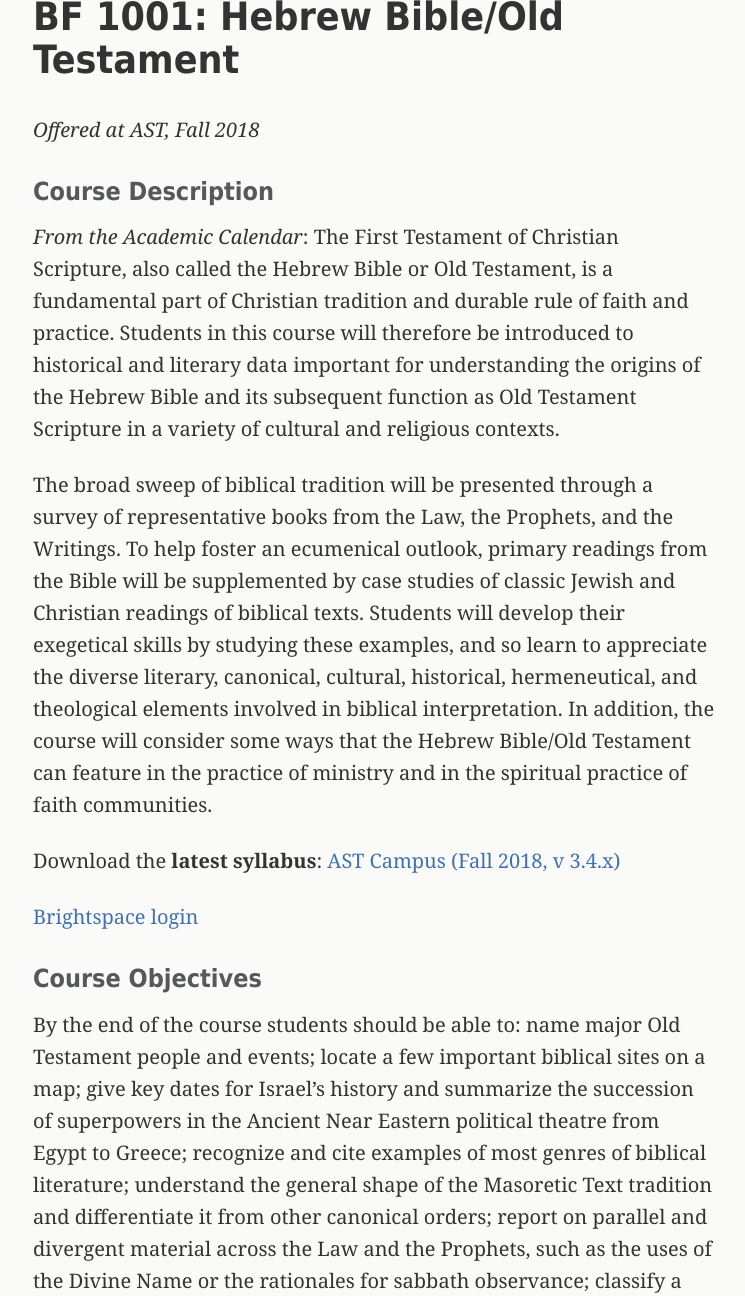
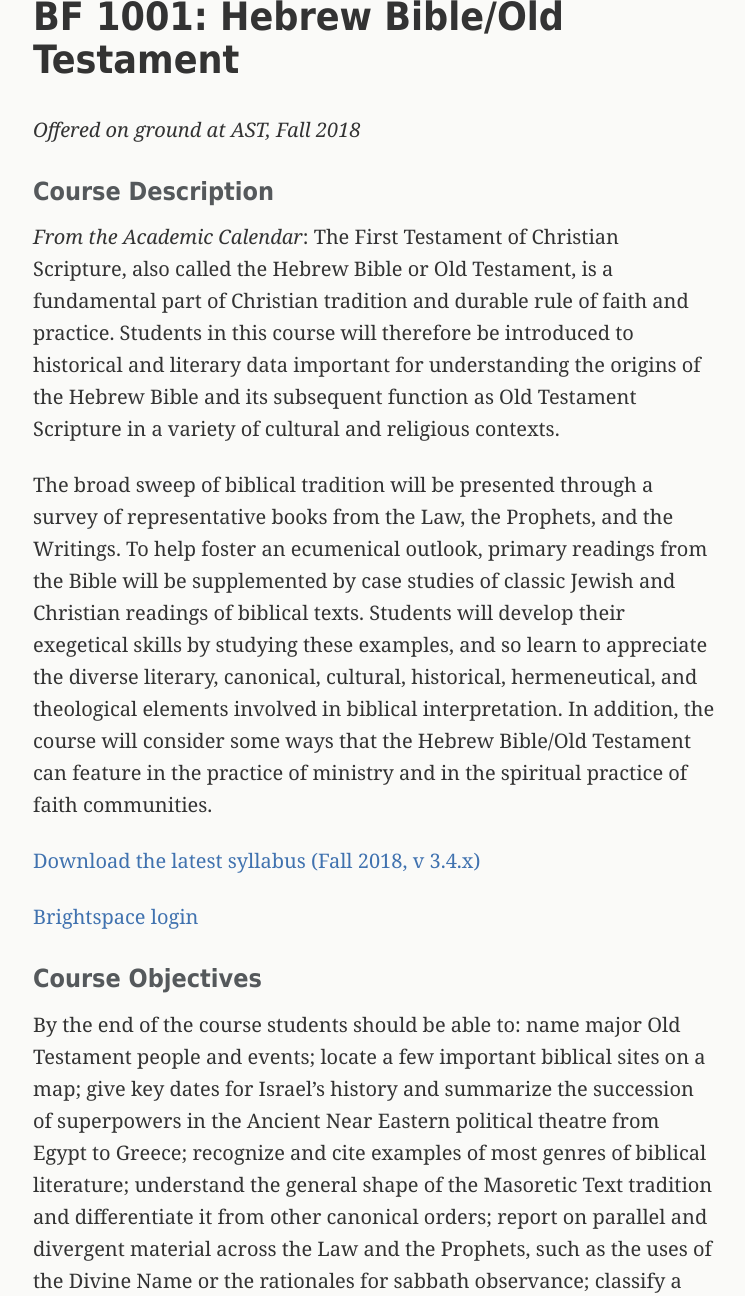
Before and after one commit to danieldriver/danieldriver.github.io, a Jekyll site: the page built from _pages/bf-1001.md, in a window 1280 px wide and 1400 px high, cut to the strip 104-1400 px from the top of the window. Shown: the whole strip, without its empty margins (265-1010 px from the left). Built offline with Jekyll 4.4.1, drawn with Linux system fonts in a browser that asks for light colours.

Commit message:
revise link to current syllabus

```diff
--- a/_pages/bf-1001.md
+++ b/_pages/bf-1001.md
@@ -5,7 +5,7 @@ permalink: courses/bf-1001/
 subtitle: "BF 1001: Hebrew Bible/Old Testament"
 ---
 
-*Offered at AST, Fall 2018*
+*Offered on ground at AST, Fall 2018*
 
 ### Course Description
 
@@ -29,7 +29,7 @@ the course will consider some ways that the Hebrew Bible/Old Testament
 can feature in the practice of ministry and in the spiritual practice of
 faith communities.
 
-Download the **latest syllabus**: [AST Campus (Fall 2018, v 3.4.x)](https://github.com/danieldriver/Syllabi/raw/master/BF/BF%201001-Driver%202018.pdf)
+[Download the latest syllabus (Fall 2018, v 3.4.x)](https://github.com/danieldriver/Syllabi/raw/master/BF/BF%201001-Driver%202018.pdf)
 
 <!--
 Download the latest syllabus for each version of the course: [AST Campus (Fall 2017, v 3.2.x)](https://github.com/danieldriver/Syllabi/raw/master/BF/BF%201001-Driver%202017.pdf)
```
